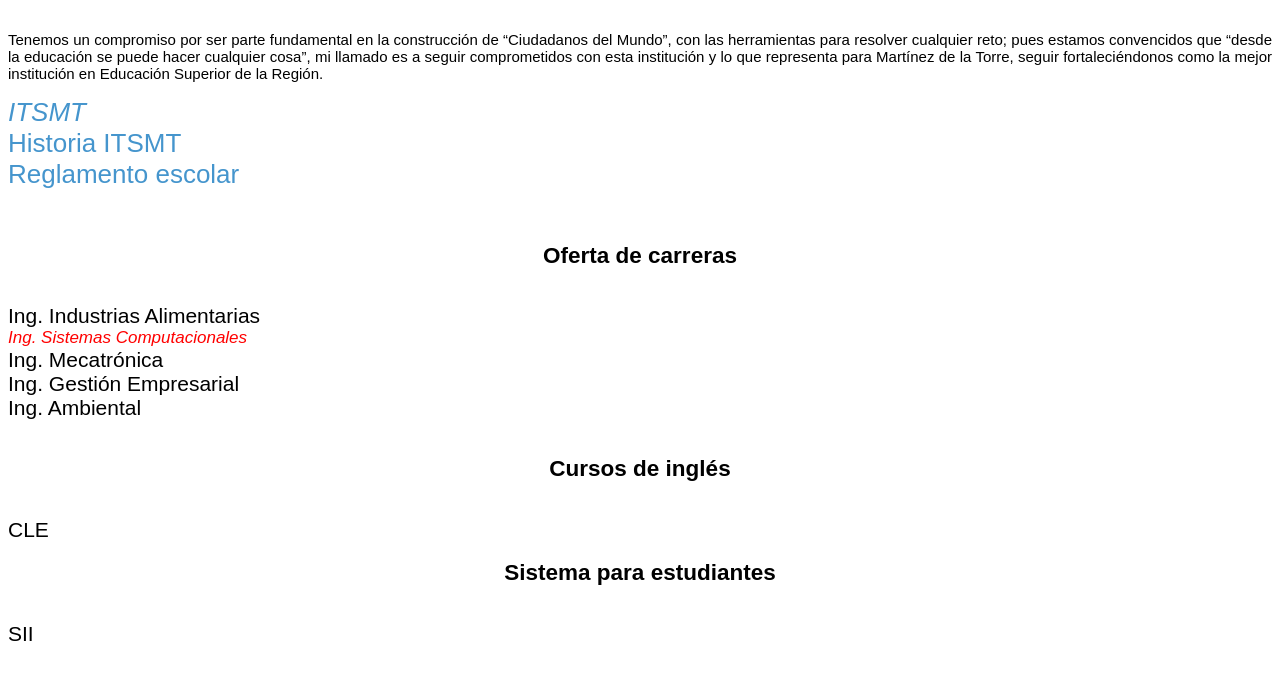
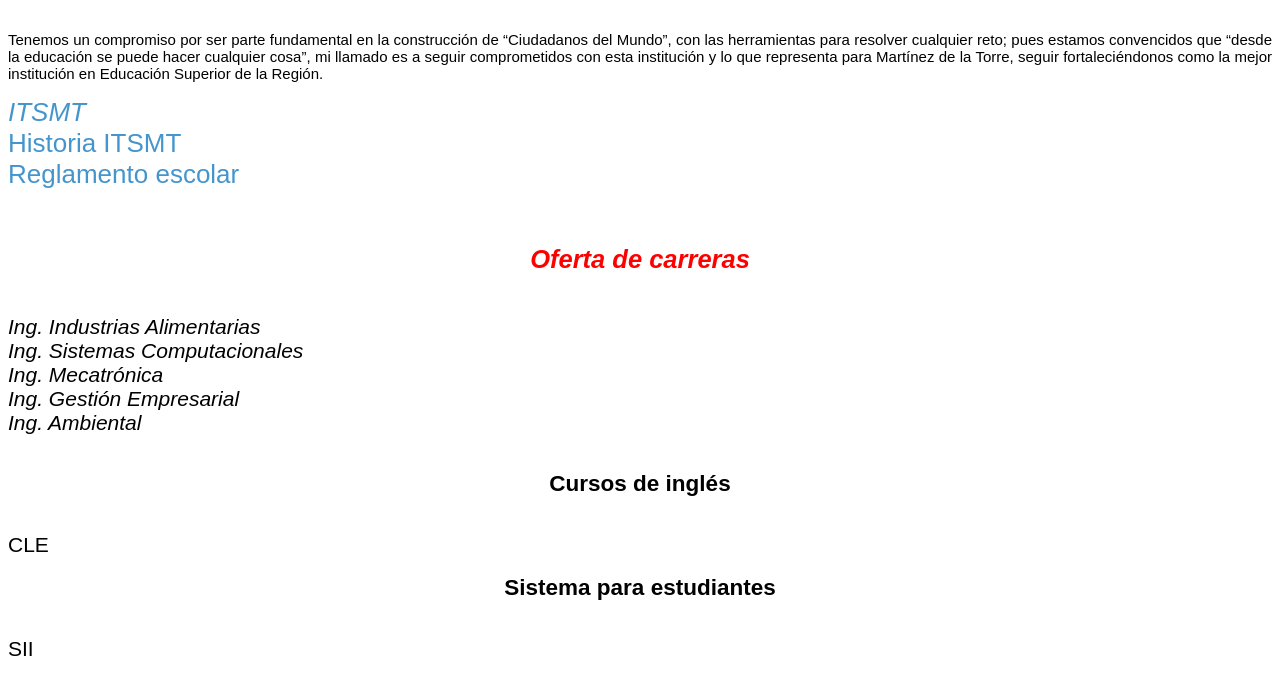
Before and after one commit to isaherrera7/isa, a plain HTML site: page etiquetas.html in a window 1280 px wide. Shown: the part 63-758 px from the top of the page. Drawn offline with Linux system fonts and the light colour scheme.

Commit message:
Update etiquetas.html

```diff
--- a/etiquetas.html
+++ b/etiquetas.html
@@ -33,12 +33,12 @@
       </div>
       <br>
       <br>
-      <div id="carreras">
+      <div id="carreras" class="roja">
       <h2>Oferta de carreras</h2>
       <br>
       <a href="https://www.tecmartinez.edu.mx/v1/plataforma/g/alimentarias" target="_blank" >Ing. Industrias Alimentarias</a>
       <br>
-      <a href="https://www.tecmartinez.edu.mx/v1/plataforma/g/computacionales" target="_blank" class="roja">Ing. Sistemas Computacionales</a>
+      <a href="https://www.tecmartinez.edu.mx/v1/plataforma/g/computacionales" target="_blank">Ing. Sistemas Computacionales</a>
       <br>
       <a href="https://www.tecmartinez.edu.mx/v1/plataforma/g/mecatronica" target="_blank" >Ing. Mecatrónica</a>
       <br>
```
